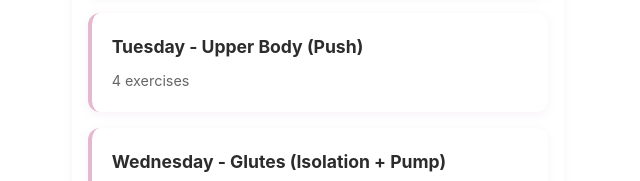
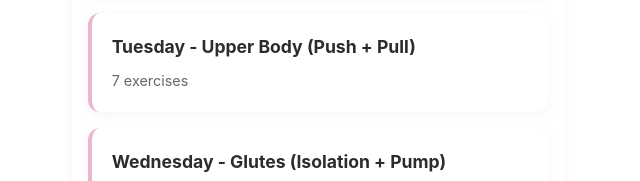
Before and after one commit to adriannabardowska/g-tracker, a plain HTML site: page index.html in a window 1280 px wide. Shown: the part 475-656 px from the top of the page, 322-962 px from the left. Drawn offline with Linux system fonts and the light colour scheme.

Commit message:
Update workout plan: Tue pulls, Wed hip thrusts

```diff
--- a/index.html
+++ b/index.html
@@ -955,7 +955,7 @@
                     },
                     {
                         id: 'day2',
-                        name: 'Tuesday - Upper Body (Push)',
+                        name: 'Tuesday - Upper Body (Push + Pull)',
                         exercises: [
                             {
                                 name: 'Incline Dumbbell Press',
@@ -967,13 +967,13 @@
                                 imageUrl: 'https://v2.exercisedb.io/image/R5l2xqPjwk1Z5i'
                             },
                             {
-                                name: 'Face Pulls',
-                                sets: 3,
-                                repsRange: '15-20',
-                                restTime: 60,
-                                tips: 'Pull towards face, elbows high, squeeze shoulder blades',
-                                category: 'push',
-                                imageUrl: 'https://v2.exercisedb.io/image/kSpoKnPCAHoU2t'
+                                name: 'Lat Pulldown',
+                                sets: 3,
+                                repsRange: '12-15',
+                                restTime: 90,
+                                tips: 'Full range of motion, squeeze lats at bottom',
+                                category: 'pull',
+                                imageUrl: 'https://v2.exercisedb.io/image/yAqYV4t8tZPQ-f'
                             },
                             {
                                 name: 'Lateral Raises',
@@ -992,6 +992,33 @@
                                 tips: 'Keep elbows tucked, full extension at bottom',
                                 category: 'push',
                                 imageUrl: 'https://v2.exercisedb.io/image/ugvJxUZGjwOWel'
+                            },
+                            {
+                                name: 'Bent-Over Row',
+                                sets: 3,
+                                repsRange: '10-12',
+                                restTime: 90,
+                                tips: 'Hinge at hips, pull weight to lower chest',
+                                category: 'pull',
+                                imageUrl: 'https://v2.exercisedb.io/image/bPb7rEz1cQxs-2'
+                            },
+                            {
+                                name: 'Upright Row',
+                                sets: 3,
+                                repsRange: '10-12',
+                                restTime: 90,
+                                tips: 'Keep elbows higher than hands throughout the movement',
+                                category: 'pull',
+                                imageUrl: 'https://v2.exercisedb.io/image/LzN1W5qOhC3E3x'
+                            },
+                            {
+                                name: 'Bicep Curls',
+                                sets: 3,
+                                repsRange: '12-15',
+                                restTime: 60,
+                                tips: 'Control the weight, full range of motion',
+                                category: 'pull',
+                                imageUrl: 'https://v2.exercisedb.io/image/s1TyRxv8w52o2T'
                             }
                         ]
                     },
@@ -1009,13 +1036,13 @@
                                 imageUrl: 'https://v2.exercisedb.io/image/tA0oq2JAbCDU7r'
                             },
                             {
-                                name: 'Lateral Leg Raises',
-                                sets: 3,
-                                repsRange: '15 per leg',
-                                restTime: 60,
-                                tips: 'Lie on side, lift top leg up, focus on outer glute',
-                                category: 'glutes',
-                                imageUrl: 'https://v2.exercisedb.io/image/IIImMNBsjDTGQg'
+                                name: 'Barbell Hip Thrust',
+                                sets: 3,
+                                repsRange: '8-10',
+                                restTime: 120,
+                                tips: 'Drive through heels, posterior pelvic tilt at top',
+                                category: 'glutes',
+                                imageUrl: 'https://raw.githubusercontent.com/yuhonas/free-exercise-db/main/exercises/Barbell_Hip_Thrust/0.jpg'
                             },
                             {
                                 name: 'Cable Straight Leg Kickbacks',
```
